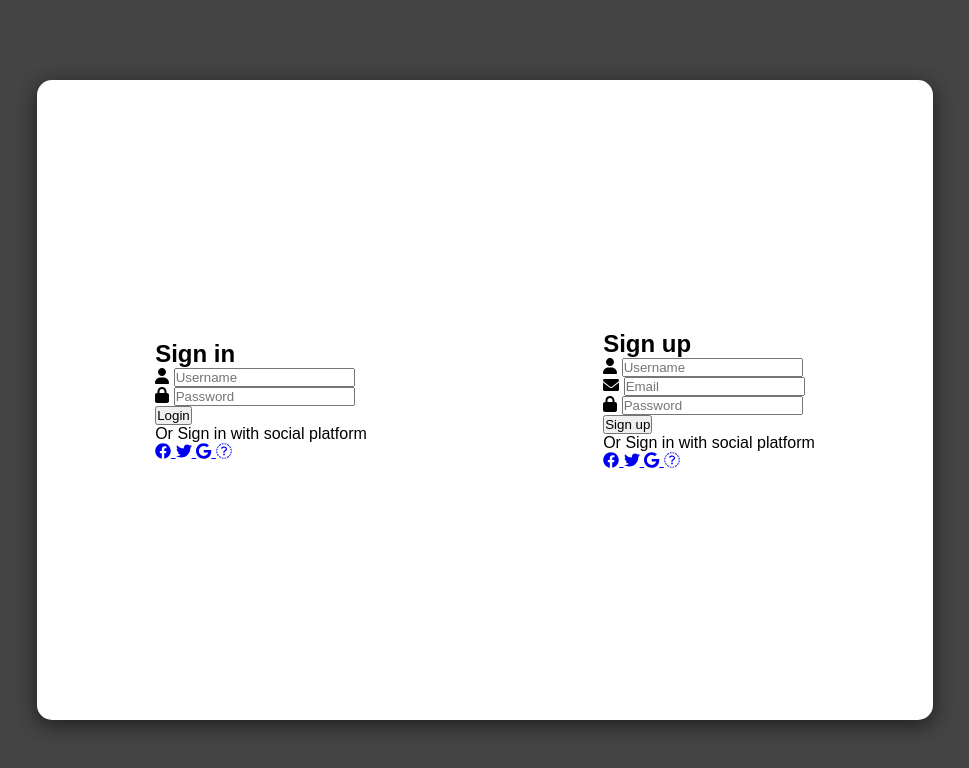
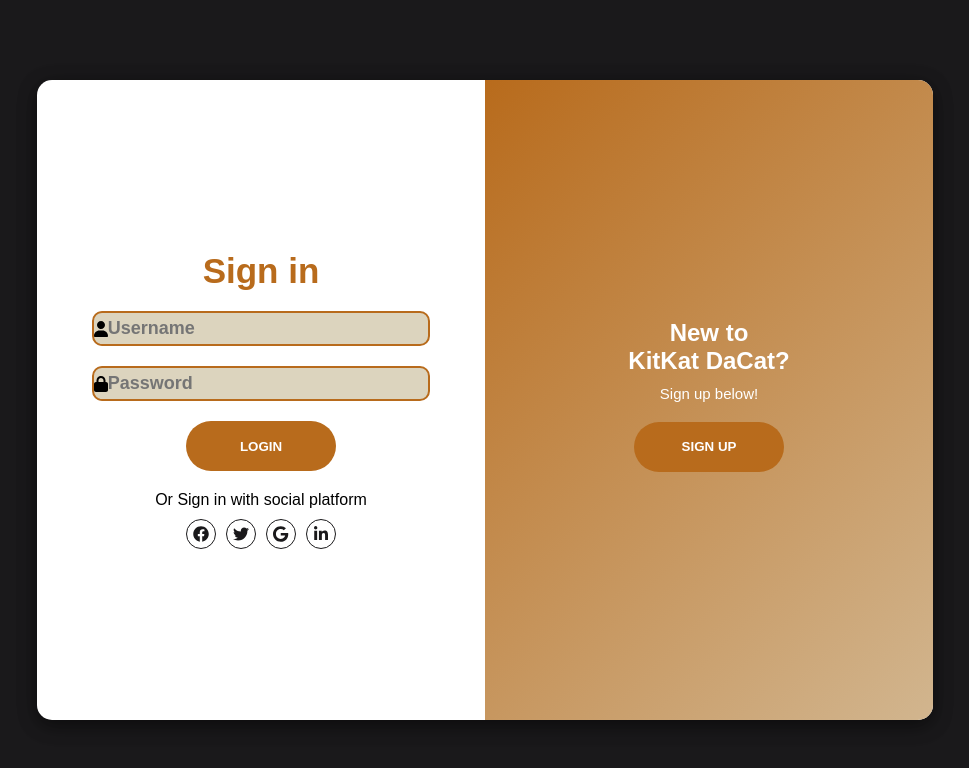
Before and after one commit to ckrakosky13/RandomProject, a plain HTML site: page email/email.html in a window 1280 px wide. Shown: the whole page, without its empty margins (155-1124 px from the left). Drawn offline with Linux system fonts and the light colour scheme.

Commit message:
added an okayish sign in and sign up form page

```diff
--- /dev/null
+++ b/email/app.js
@@ -0,0 +1,24 @@
+const sign_in_btn = document.querySelector("#sign-in-btn");
+const sign_up_btn = document.querySelector("#sign-up-btn");
+const container = document.querySelector(".container");
+const sign_in_btn2 = document.querySelector("#sign-in-btn2");
+const sign_up_btn2 = document.querySelector("#sign-up-btn2");
+
+sign_up_btn.addEventListener("click", () =>{
+    container.classList.add("sign-up-mode");
+    container.classList.remove("sign-up-mode2");
+});
+
+sign_in_btn.addEventListener("click", () =>{
+    container.classList.remove("sign-up-mode");
+    container.classList.remove("sign-up-mode2");
+});
+sign_up_btn2.addEventListener("click", () =>{
+    container.classList.add("sign-up-mode2");
+    container.classList.remove("sign-up-mode");
+});
+
+sign_in_btn2.addEventListener("click", () =>{
+    container.classList.remove("sign-up-mode2");
+    container.classList.remove("sign-up-mode");
+});
--- a/email/email.html
+++ b/email/email.html
@@ -35,9 +35,10 @@
                         <i class="fab fa-google"></i>
                     </a>
                     <a href="#" class="social-icon">
-                        <i class="fab fa-linked-in"></i>
+                        <i class="fab fa-linkedin-in"></i>
                     </a>
                 </div>
+                <p class="account-text">Don't have an account? <a href="#" id="sign-up-btn2">Sign up</a></p>
             </form>
             <form action="" class="sign-up-form">
                 <h2 class="title">Sign up</h2>
@@ -67,12 +68,28 @@
                         <i class="fab fa-google"></i>
                     </a>
                     <a href="#" class="social-icon">
-                        <i class="fab fa-linked-in"></i>
+                        <i class="fab fa-linkedin-in"></i>
                     </a>
-                </div>
+                </div><p class="account-text">Already have an account? <a href="#" id="sign-in-btn2">Sign in</a></p>
             </form>
         </div>
-        <div class="panels-container"></div>
+        <div class="panels-container">
+            <div class="panel left-panel">
+                <div class="content">
+                    <h3>Member of <br>KitKat DaCat?</h3>
+                    <p>Sign in here!</p>
+                    <button class="btn" id="sign-in-btn">Sign in</button>
+                </div>
+            </div>
+            <div class="panel right-panel">
+                <div class="content">
+                    <h3>New to <br>KitKat DaCat?</h3>
+                    <p>Sign up below!</p>
+                    <button class="btn" id="sign-up-btn">Sign Up</button>
+                </div>
+            </div>
+        </div>
     </div>
+    <script src="app.js"></script>
 </body>
 </html>
--- a/email/styles.css
+++ b/email/styles.css
@@ -9,7 +9,7 @@ body{
     align-items: center;
     justify-content: center;
     min-height: 100vh;
-    background: #444;
+    background: #1A191B;
 }
 .container{
     position: relative;
@@ -18,8 +18,20 @@ body{
     background: #fff;
     border-radius: 15px;
     box-shadow: 0 4px 20px 0 rgba(0, 0, 0, 0.3), 0 6px 20px 0 rgba(0, 0, 0, 0.3);
+    overflow: hidden;
 }
-
+.container::before{
+    content: "";
+    position: absolute;
+    top: 0;
+    left: -50%;
+    width: 100%;
+    height: 100%;
+    background: linear-gradient(-45deg, #dcd4be, #B86B1C);
+    z-index: 6;
+    transform: translateX(100%);
+    transition: 1s ease-in-out;
+}
 .signin-signup{
     position: absolute;
     top: 0;
@@ -29,4 +41,213 @@ body{
     display: flex;
     align-items: center;
     justify-content: space-around;
+    z-index: 5;
 }
+form{
+    display: flex;
+    align-items: center;
+    justify-content: center;
+    flex-direction: column;
+    width: 40%;
+    min-width: 238px;
+    padding: 0 10px;
+}
+form.sign-in-form{
+    opacity: 1;
+    transition: .5s ease-in-out;
+    transition-delay: 1s;
+}
+form.sign-up-form{
+    opacity: 0;
+    transition: .5s ease-in-out;
+    transition-delay: 1s;
+}
+
+.title{
+    font-size: 35px;
+    color: #B86B1C;
+    margin-bottom: 10px;
+}
+.input-field{
+    width: 100%;
+    height: 35px;
+    background-color: #dcd4be;
+    margin: 10px;
+    border: 2px solid #B86B1C;
+    border-radius: 10px;
+    display: flex;
+    align-items: center;
+    justify-content: center;
+}
+.input-field i{
+    flex: 1;
+    text-align: center;
+    color: #dcd4be;
+    font-size: 18px;
+    margin: 10px;
+}
+.input-field input{
+    flex: 5;
+    background: none;
+    border: none;
+    outline: none;
+    width: 100%;
+    font-size: 18px;
+    font-weight: 600;
+    color: #B86B1C;
+}
+.btn{
+    width: 150px;
+    height: 50px;
+    border: none;
+    border-radius: 50px;
+    background: #B86B1C;
+    color: #fff;
+    font-weight: 600;
+    margin: 10px 0;
+    text-transform: uppercase;
+    cursor: pointer;
+}
+.btn:hover{
+    background: #CD995F;
+}
+.social-text{
+    margin: 10px 0;
+    font-size: 16px;
+}
+.social-media{
+    display: flex;
+    justify-content: center;
+}
+.social-icon{
+    height: 30px;
+    width: 30px;
+    display: flex;
+    align-items: center;
+    justify-content: center;
+    color: #1A191B;
+    border: 1px solid #1A191B;
+    border-radius: 25px;
+    margin: 0 5px;
+}
+.social-icon:hover{
+    color: #B86B1C;
+    border-color: #B86B1C;
+}
+
+.panels-container{
+    position: absolute;
+    top: 0;
+    left: 0;
+    width: 100%;
+    height: 100%;
+    display: flex;
+    align-items: center;
+    justify-content: space-around;
+}
+.panel{
+    display: flex;
+    align-items: center;
+    justify-content: space-around;
+    width: 35%;
+    min-width: 238px;
+    padding: 0 10px;
+    text-align: center;
+    z-index: 6;
+}
+.left-panel{
+    pointer-events: none;
+}
+.content{
+    color: #fff;
+    transition: 1.1s ease-in-out;
+    transition-delay: .5s;
+}
+.panel h3{
+    font-size: 24px;
+    font-weight: 600;
+}
+.panel p{
+    font-size: 15px;
+    padding: 10px 0;
+}
+
+
+
+.left-panel .content{
+    transform: translateX(-420%);
+}
+.right-panel .content{
+    transform: translateX(0);
+}
+.account-text{
+    display: none;
+}
+/*Animaiton*/
+.container.sign-up-mode::before{
+    transform: translateX(0);
+}
+.container.sign-up-mode .right-panel .content{
+    transform: translateX(420%);
+}
+.container.sign-up-mode .left-panel .content{
+    transform: translateX(0);
+}
+.container.sign-up-mode form.sign-in-form{
+    opacity: 0;
+}
+.container.sign-up-mode form.sign-up-form{
+    opacity: 1;
+}
+.container.sign-up-mode .right-panel{
+    pointer-events: none;
+}
+.container.sign-up-mode .left-panel{
+    pointer-events: all;
+}
+
+/* Responsive */
+
+@media (max-width: 779px){
+    .container{
+        width: 100vw;
+        height: 100vh;
+    }
+}
+@media (max-width: 635px){
+    .container::before{
+        display: none;
+    }
+    form{
+        width: 80%;
+    }
+    form.sign-up-form{
+        display: none;
+    }
+    .container.sign-up-mode2 form.sign-up-form{
+        display: flex;
+        opacity: 1;
+    }
+    .container.sign-up-mode2 form.sign-in-form{
+        display: none;
+    }
+    .container.sign-up-mode form.sign-up-form{
+        display: flex;
+        opacity: 1;
+    }
+    .container.sign-up-mode form.sign-in-form{
+        display: none;
+    }
+    .panels-container{
+        display: none;
+    }
+    .account-text{
+        display: initial;
+        margin-top: 30px;
+    }
+}
+@media (max-width:320px){
+    form{
+        width: 90%;
+    }
+}
```
